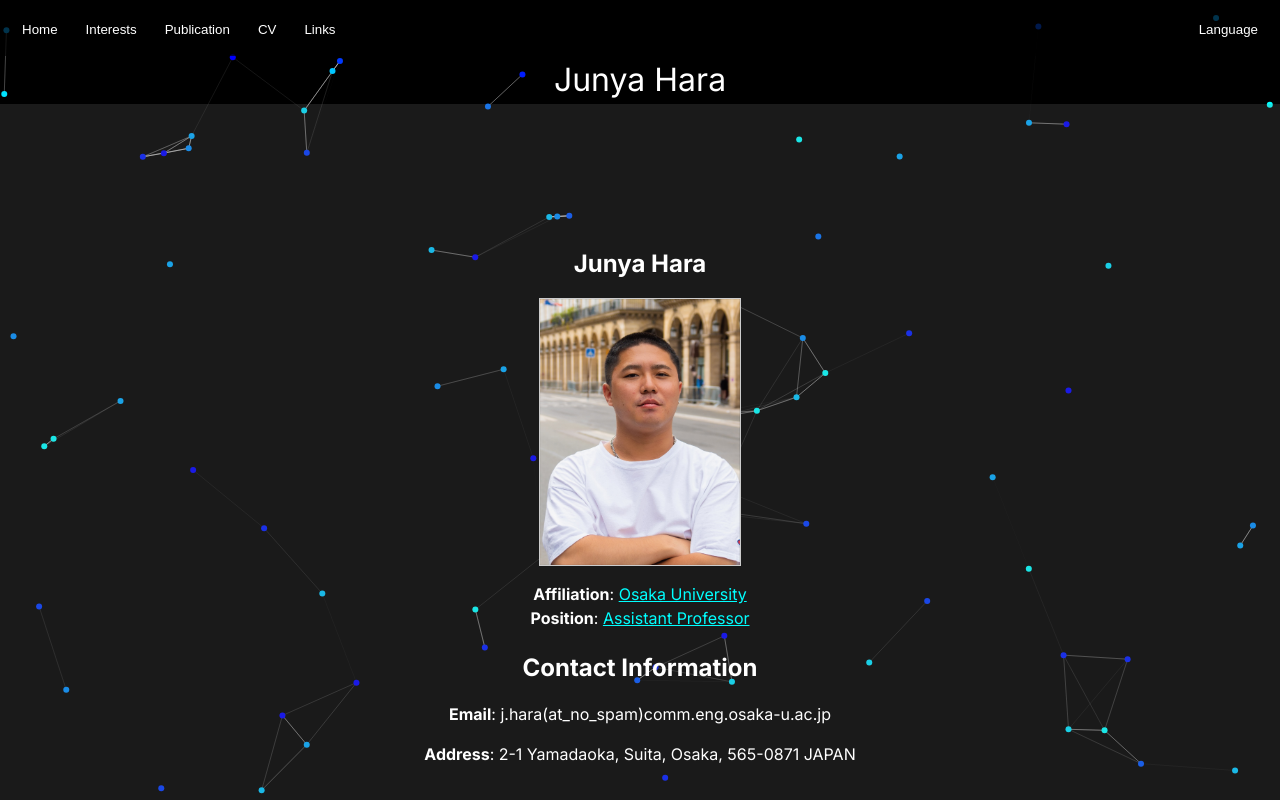
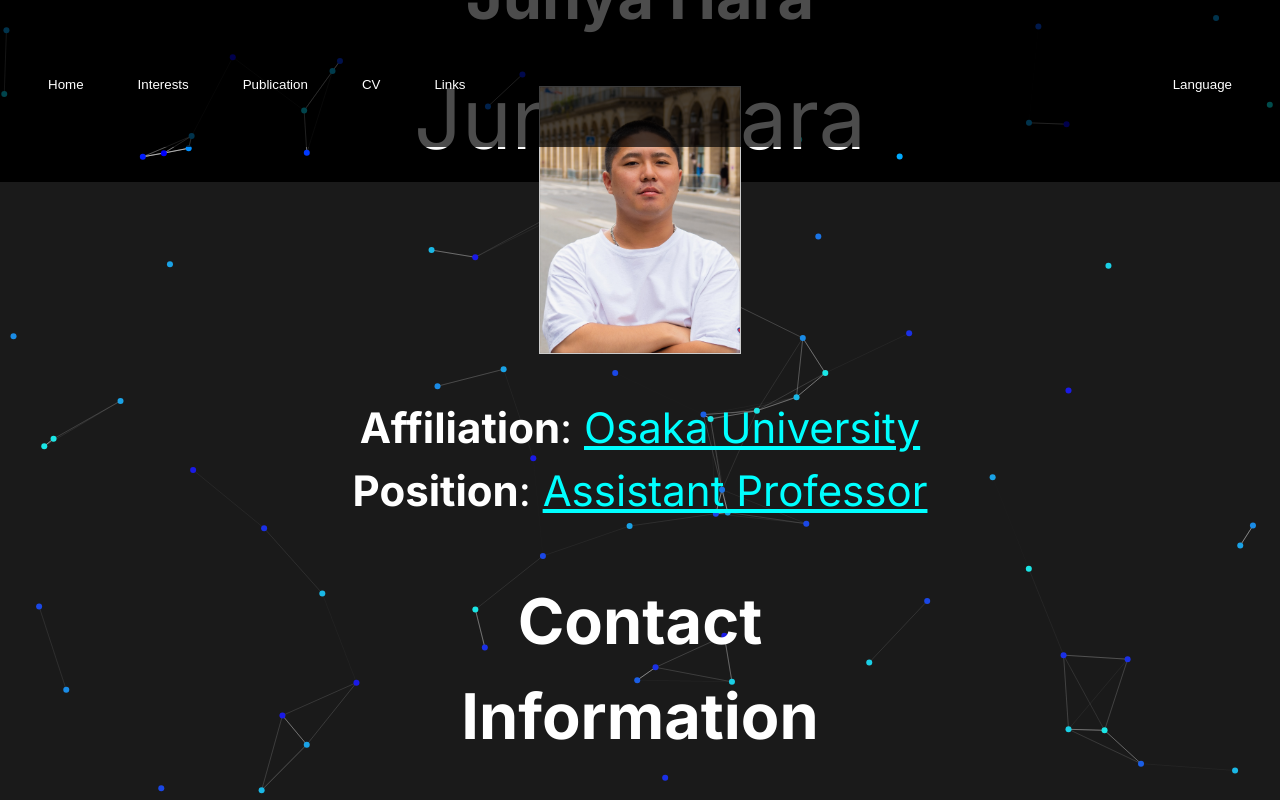
Before and after one commit to jjhara/website-jhara, a Next.js app: page / in a window 1280 px wide. Shown: the top 800 px of the page. Built offline with nearby package versions, Linux system fonts and the light colour scheme.

Commit message:
metatitle4

```diff
--- a/app/globals.css
+++ b/app/globals.css
@@ -5,7 +5,7 @@
 
 /* ルート要素にベースフォントサイズを指定 (16px = 一般的) */
 html {
-  font-size: 16px; /* 好みに応じて 18px や 15px などに変更可 */
+  font-size: 42px; /* 好みに応じて 18px や 15px などに変更可 */
   line-height: 1.5; /* 行間の推奨値。お好みで調整 */
 }
 
```
